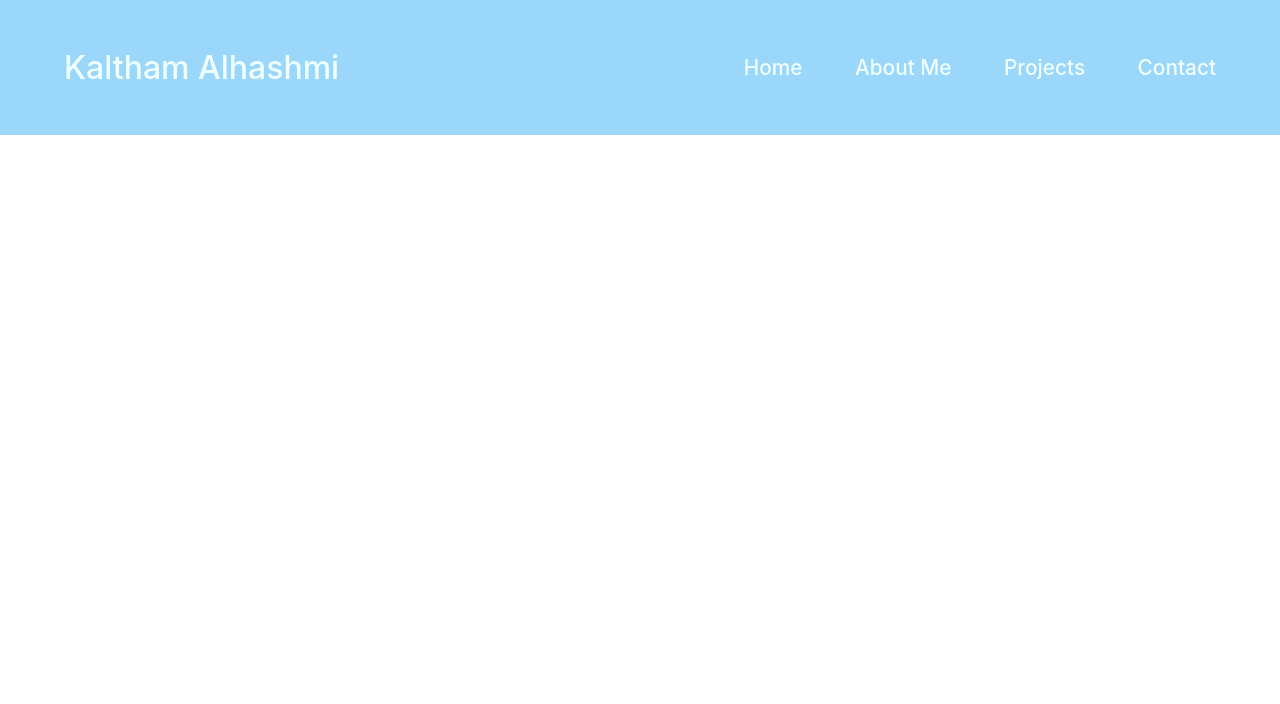
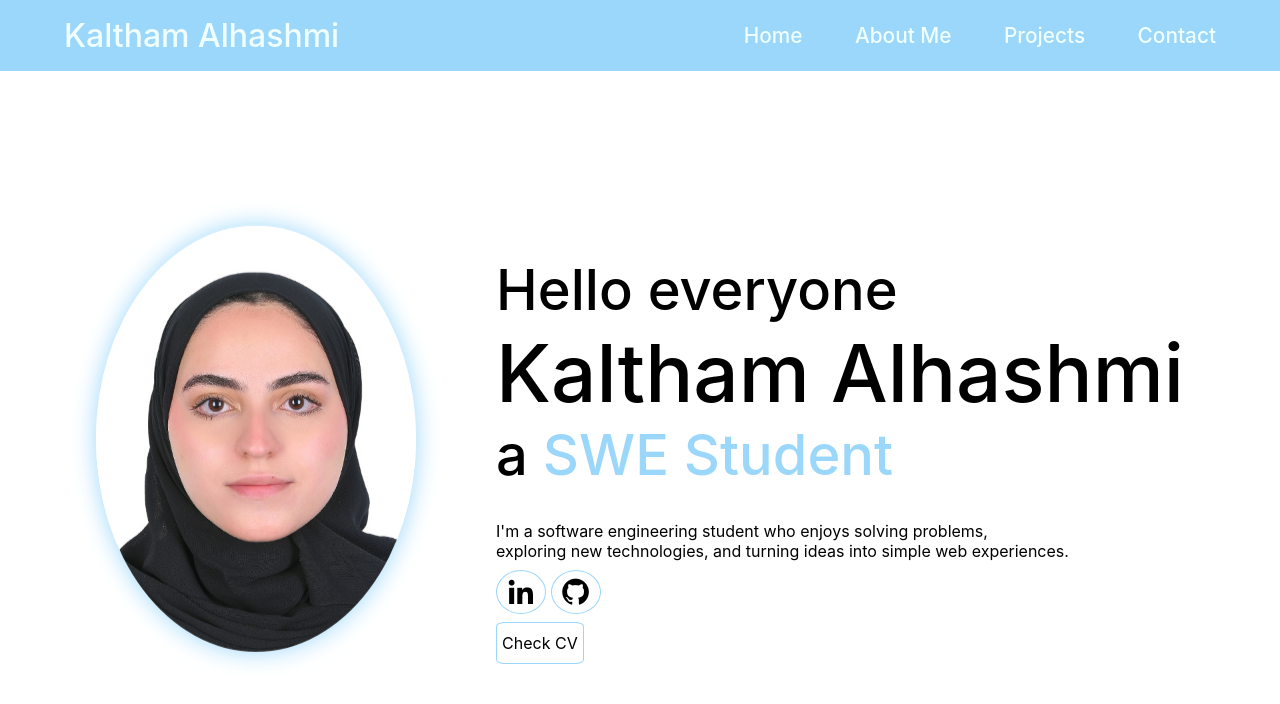
Before and after one commit to Kaltham1/202371470-KalthamAlhashmi-assignment1, a plain HTML site: page index.html in a window 1280 px wide. Drawn offline with nearby package versions, Linux system fonts and the light colour scheme.

Commit message:
Finish homepage layout and add social links

```diff
--- a/index.html
+++ b/index.html
@@ -22,23 +22,30 @@
             </nav>
         </header>
 
-
         <section class="home" id="home">
             <div class="h-img">
-                <img src="photo/personal.jpg" alt="Prersonal photo">
+                <img src="photo/personal.jpg" alt="Prersonal photo" >
             </div>
 
             <div class="hcontent">
                 <h3>Hello everyone</h3>
                 <h1>Kaltham Alhashmi</h1>
-                <h3>I'm a <span>SWE Student</span></h3>
+                <h3>a <span class="multi-text">SWE Student</span></h3>
+                <p>I'm a software engineering student who enjoys solving problems,</p>
+                <p>exploring new technologies, and turning ideas into simple web experiences.</p>
+
+                <div class="media">
+                    <div class="media">
+                        <a href="https://www.linkedin.com/in/kaltham-alhashmi-909a18283?utm_source=share&utm_campaign=share_via&utm_content=profile&utm_medium=ios_app" target="_blank" rel="noopener"><i class="bx bxl-linkedin"></i></a>
+                        <a href="https://github.com/Kaltham1" target="_blank" rel="noopener"><i class="bx bxl-github"></i></a>
+                    </div>
+                </div>
+                <a href="#" class="btn">Check CV</a>
+
             </div>
 
 
         </section>
 
-
-
-
     </body>
 </html>
--- a/style.css
+++ b/style.css
@@ -22,7 +22,7 @@
     display: flex;
     align-items: center;
     justify-content: space-between;
-    padding: 3rem 5%;
+    padding: 1rem 5%;
     background: var(--color2);
     backdrop-filter: blur(10px);
     transition: all 1s ease;
@@ -58,3 +58,103 @@
     cursor: pointer;
     display: none;
 }
+
+
+.home {
+    display: flex;
+    justify-content: center;
+    align-items: center;
+    padding-top: 120px;
+    min-height: 100vh;
+}
+
+.h-img img{
+    width: 25vw;
+    border-radius: 100%;
+    box-shadow: 0 0 25px var(--color2);
+    animation: floatImage 4s ease-in-out infinite;
+    transition: 0.4s ease;
+
+}
+
+.h-img img:hover {
+    box-shadow: 0 0 25px var(--color2), 0 0 35px var(--color2), 0 0 45px var(--color2)
+}
+/* used the help of google to learn how to make a picture float(@keyframes)*/
+@keyframes floatImage{
+    0% {
+        transform: translateY(0);
+    }
+    50%{
+        transform: translateY(-2.4rem);
+    }
+    100%{
+        transform: translateY(0);
+    }
+}
+
+.hcontent {
+    margin-left: 5rem;
+}
+.hcontent h3 {
+    font-size: 3.5rem;
+    font-weight: 500;
+}
+/*selecting the second item of h3 in hcontent */
+.hcontent h3:nth-of-type(2) {
+    margin-bottom: 2rem;
+}
+
+span {
+    color: var(--color2);
+}
+
+.hcontent h1{
+    font-size: 5rem;
+    font-weight: 500;
+}
+.hcontent p:nth-of-type(2){
+   margin-bottom: 0.6rem;
+
+}
+.media a{
+    display: inline-flex;
+    justify-content: center;
+    align-items: center;
+    background: transparent;
+    width: 50px;
+    height: auto;
+    padding-top: 5px;
+    padding-bottom: 5px;
+    border: 0.1rem solid var(--color2);
+    border-radius: 100%;
+    font-size: 2rem;
+    color:black;
+}
+
+.media a:hover{
+    background-color: var(--color2);
+    color:azure;
+    transform: scale(0.6);
+    box-shadow: 0 0 25px var(--color2);
+
+}
+
+.btn{
+    display: inline-flex;
+    padding-top: 10px;
+    padding-bottom: 10px;
+    padding-left: 5px;
+    padding-right: 5px;
+    border-radius: 10%;
+    font-size: 1.rem;
+    color:black;
+   border: 0.1rem solid var(--color2);
+   margin-top: 0.5rem;
+}
+.btn:hover{
+    background-color: var(--color2);
+    color:azure;
+    box-shadow: 0 0 25px var(--color2);
+    transform: scale(0.7);
+}
```
Also changed, not shown: photo/personal.jpg (added), 3 other files.
